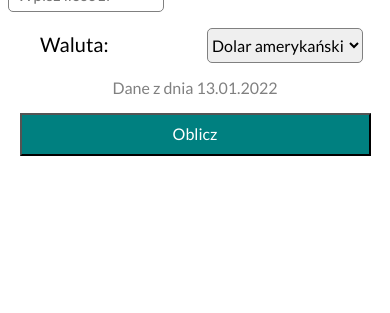
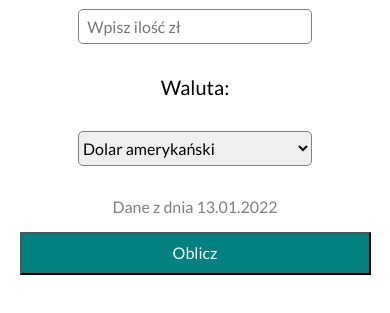
Before and after one commit to KamilMalunow/Currency-calculator, a plain HTML site: page index.html in a window 390 px wide. Shown: the part 109-422 px from the top of the page. Drawn offline with Linux system fonts and the light colour scheme.

Commit message:
added new media queries

```diff
--- a/index.html
+++ b/index.html
@@ -21,11 +21,14 @@
         <div class="main">
             <h1 class="form_header">Kalkulator walut</h1>
             <form class="js-form">
+                <div class="form_grid">
                 <p>
                     <label>
                         <span class="form_text">
                             Podaj kwote w zł*
                         </span>
+                    </p>
+                        <p>
                         <input type="number" required step="0.01" class="js-amount form_amount" placeholder="  Wpisz ilość zł">
                     </label>
                 </p>
@@ -34,6 +37,8 @@
                         <span class="form_text">
                             Waluta:
                         </span>
+                    </p>
+                    <p>
                         <select class="form_select js-currency">
                             <option selected value="USD">Dolar amerykański</option>
                             <option value="EUR">Euro</option>
@@ -41,6 +46,7 @@
                         </select>
                     </label>
                 </p>
+            </div>
                 <p class="paragraph">Dane z dnia 13.01.2022</p>
                 <p>
                     <button class="form_submit">Oblicz</button>
--- a/style.css
+++ b/style.css
@@ -28,25 +28,25 @@ html {
 
     border: 1px solid grey;
     border-radius: 5px;
-    width: 40%;
+    width: 60%;
     height: 35px;
-    margin-left: 2%;
+}
 
-}
 
 .form_text{
     padding:  10px 40px 20px ;
     color: black;
     font-size: 20px;
+    clear: both;
 }
 
 .form_select{
 
     border: 1px solid grey;
     border-radius: 5px;
-    width: 40%;
+    width: 60%;
     height: 35px;
-    margin-left: 14%;
+
 }
 
 .form_submit{
@@ -67,8 +67,24 @@ html {
     font-weight: bold;
 }
 
+.form_grid{
+    display: grid;
+    grid-template-columns: 300px 1fr;
+
+}
 .paragraph{
     color: grey;
     display: flex;
     justify-content: center;
 }
+
+
+
+@media (max-width: 600px) {
+    .form_grid{
+        grid-template-columns:1fr;
+        text-align: center;
+
+
+    }
+}
```
